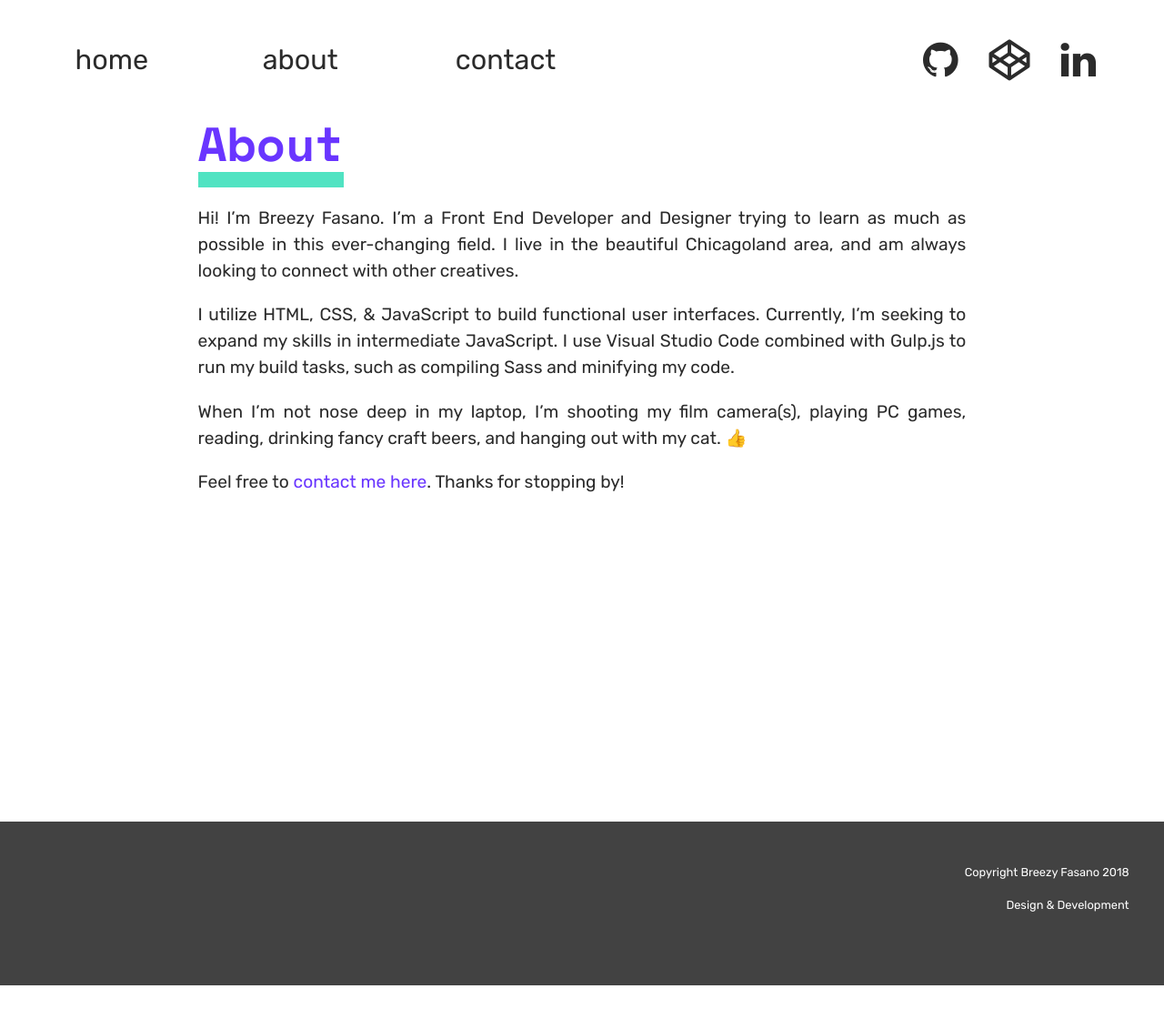
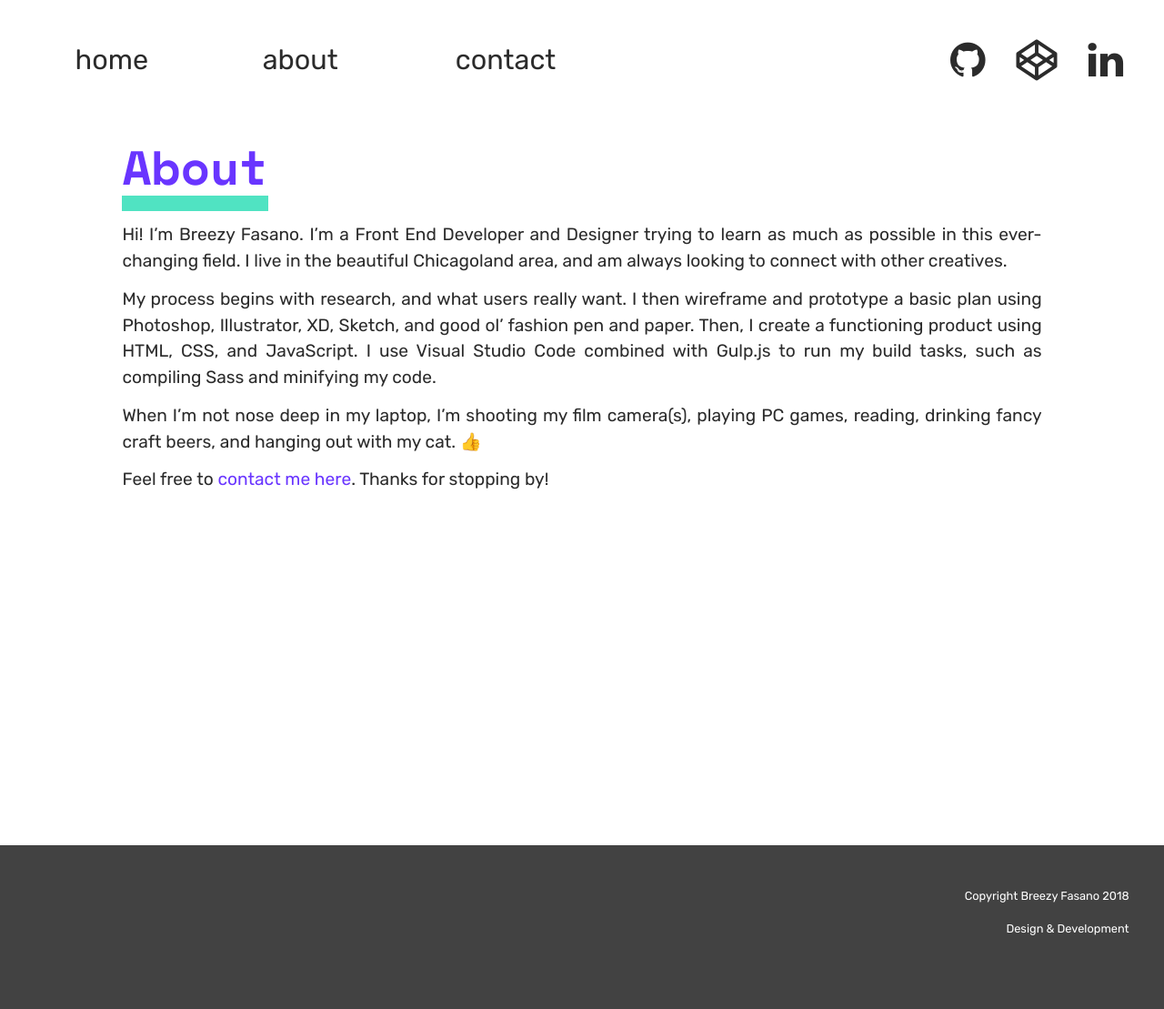
Before and after one commit to breezyfasano/breezyfasano-site, a Jekyll site: the page built from about.md, in a window 1280 px wide. Shown: the whole page at 91% size. Built offline with Jekyll 4.4.1, drawn with Linux system fonts in a browser that asks for light colours; nearby versions of some CDN libraries; before the commit the page ends 1083 px from its top, so only the background shows below that.

Commit message:
adjusted alignment and spacing issues

```diff
--- a/_layouts/contact.html
+++ b/_layouts/contact.html
@@ -3,11 +3,11 @@
 
 
 <div class="posts-container">
+        <div class="form-container">
                 <h1 class="page-header page-header--spacing"> {{ page.title }}</h1>
 
                 <span class="post-content">{{ content }}</span>
 
-    <div class="form-container">
                 <form name="contact" method="POST" netlify>
                         <p>
                                 <label class="label">Your Name: <br><input type="text" class="input--border" name="name" /></label>
--- a/_sass/_desktop-only.scss
+++ b/_sass/_desktop-only.scss
@@ -3,18 +3,18 @@
 
     // header navigation
 
+    .icons {
+        margin: 0 0 0 auto;
+    }
+
+
     .navigation {
         padding-bottom: 5vh;
+        flex-direction: row;
         li {
             font-size: 3.4vmin;
 
         }
-
-        & ul align-self::hover {
-            border-bottom: 5px solid $electricpurp;
-            transition: 0.2s;
-        }
-
     }
 
 
@@ -56,6 +56,7 @@
     .post-content {
         h2 {
             font-size: 2rem;
+            margin: 3vw 0 0 0;
         }
 
         h3 {
@@ -74,13 +75,16 @@
     }
 
     .posts-container {
-        max-width: 76vw;
+        max-width: 89vw;
+        margin: 2vw auto 0 auto;
     }
 
     // contact form styling
 
+
     .form-container {
         width: 40vw;
+        margin: 2vw auto 0 auto;
     }
 
     .button {
--- /dev/null
+++ b/_sass/_home-intro.scss
@@ -0,0 +1,24 @@
+.intro-container {
+    background: $basegray;
+    min-height: 48vh;
+    border: 25px solid white;
+}
+
+.myname {
+    font-family: $headerfont;
+    -webkit-text-fill-color: transparent;
+    -webkit-text-stroke-width: 1px;
+    -webkit-text-stroke-color: $mint;
+    font-size: 7vw;
+    padding: 0 5vw 3vw 5vw;
+    line-height: 10.5vw;
+}
+
+.intro-desc p {
+    font-family: $basefont;
+    color: #fff;
+    line-height: 1.7rem;
+    text-align: justify;
+    padding: 25px 6vw 25px 6vw;
+    letter-spacing: 1px;
+}
--- /dev/null
+++ b/_sass/_navigation.scss
@@ -0,0 +1,39 @@
+.icons {
+    margin: 3vw 0 0 5vw;
+}
+
+.icons span {
+    font-family: fontawesome !important;
+    font-size: 5vmin;
+    padding: 0 30px 0 0;
+
+}
+
+.navigation {
+    padding: 25px 15px 1vh 0;
+    display: flex;
+    flex-direction: column;
+}
+
+.navigation li {
+    display: inline;
+    font-size: 1rem;
+    font-family: $basefont;
+    padding-right: 5vw;
+    text-transform: lowercase;
+    padding-left: 4.5vw;
+}
+
+.navigation a {
+    color: white;
+}
+
+// .header-nav class applies to navigation instances anywhere outside the home page
+
+.header-nav {
+    margin: 25px 0 0 25px;
+}
+
+.header-nav a {
+    color: $basegray;
+}
--- a/_sass/_page.scss
+++ b/_sass/_page.scss
@@ -1,6 +1,6 @@
 .page-header { // also class used for post titles
     font-family: $headerfont;
-    font-size: 7vw;
+    font-size: 6vw;
     color: $electricpurp;
     display: inline-block;
     line-height: 8vw;
--- a/_sass/_posts.scss
+++ b/_sass/_posts.scss
@@ -2,6 +2,74 @@ body:not(a) {
     font-family: $basefont;
     line-height: 2rem;
     color: $basegray;
+}
+
+
+.posts-container {
+    padding: 0 5vw;
+    font-family: $basefont;
+    min-height: calc(100vh - 20vh); // sticky footer
+    margin: 5vw 5vw 0 5vw;
+}
+
+.post {
+    padding-top: 3%;
+
+}
+
+.home-post-content {
+    display: block;
+    margin-bottom: -10px;
+
+    p {
+        line-height: 2rem;
+    }
+}
+
+.tags {
+    font-family: $headerfont;
+    margin: 0 0 0 10px;
+    display: inline;
+    background-color: $mint;
+    padding: 5px;
+    border-radius: 5%;
+    font-size: .8rem;
+    color: $basegray;
+    font-weight: bold;
+}
+
+
+
+.home-post-title,
+.post-date {
+    display: inline;
+    font-family: $headerfont;
+    line-height: 7vh;
+    font-size: 1rem;
+}
+
+.post-date {
+    letter-spacing: 1px;
+    padding-left: 15px;
+    color: $basegray;
+}
+
+a {
+    color: $electricpurp;
+
+    &:hover {
+        border-bottom: 5px solid $electricpurp;
+        transition: 0.2s;
+    }
+}
+
+.icon-a {
+
+    &:hover {
+        border-bottom: 0px solid transparent;
+        transition: .2s;
+        color: transparent !important;
+    }
 }
 
 .posts-container {
@@ -32,7 +100,7 @@ body:not(a) {
 
     p {
         line-height: 1.5rem; //main line height for post body
-        margin-top: 20px;
+        margin-top: 1vw;
         font-size: 1rem;
         text-align: justify;
     }
@@ -55,7 +123,7 @@ body:not(a) {
     h2 {
         font-size:1.5rem;
         color: $electricpurp;
-        margin: 2vw 0 0 0;
+        margin: 7vw 0 0 0;
     }
 
     h3 {
--- a/about.md
+++ b/about.md
@@ -7,7 +7,7 @@ permalink: /about/
 
 Hi! I'm Breezy Fasano. I'm a Front End Developer and Designer trying to learn as much as possible in this ever-changing field. I live in the beautiful Chicagoland area, and am always looking to connect with other creatives.
 
-I utilize HTML, CSS, & JavaScript to build functional user interfaces. Currently, I'm seeking to expand my skills in intermediate JavaScript. I use Visual Studio Code combined with Gulp.js to run my build tasks, such as compiling Sass and minifying my code.
+My process begins with research, and what users really want. I then wireframe and prototype a basic plan using Photoshop, Illustrator, XD, Sketch, and good ol' fashion pen and paper. Then, I create a functioning product using HTML, CSS, and JavaScript. I use Visual Studio Code combined with Gulp.js to run my build tasks, such as compiling Sass and minifying my code.
 
 When I'm not nose deep in my laptop, I'm shooting my film camera(s), playing PC games, reading, drinking fancy craft beers, and hanging out with my cat. 👍
 
--- a/css/styles.scss
+++ b/css/styles.scss
@@ -47,143 +47,8 @@ a {
 // HOME styling
 
 
-
-
-.icons {
-    margin-left: auto;
-    padding-right: 30px;
-}
-
-.icons span {
-    font-family: fontawesome !important;
-    font-size: 5vmin;
-    padding-right: 30px;
-
-}
-
-.navigation {
-    padding: 25px 15px 1vh 0;
-    display: flex;
-}
-
-.navigation li {
-    display: inline;
-    font-size: 1rem;
-    font-family: $basefont;
-    padding-right: 5vw;
-    text-transform: lowercase;
-    padding-left: 4.5vw;
-}
-
-.navigation a {
-    color: white;
-}
-
-// .header-nav class applies to navigation instances anywhere outside the home page
-
-.header-nav {
-    margin: 25px 0 0 25px;
-}
-
-.header-nav a {
-    color: $basegray;
-}
-
-.intro-container {
-    background: $basegray;
-    min-height: 48vh;
-    border: 25px solid white;
-}
-
-.myname {
-    font-family: $headerfont;
-    -webkit-text-fill-color: transparent;
-    -webkit-text-stroke-width: 1px;
-    -webkit-text-stroke-color: $mint;
-    font-size: 7vw;
-    padding: 0 5vw 3vw 5vw;
-    line-height: 10.5vw;
-}
-
-.intro-desc p {
-    font-family: $basefont;
-    color: #fff;
-    line-height: 1.7rem;
-    text-align: justify;
-    padding: 25px 6vw 25px 6vw;
-    letter-spacing: 1px;
-}
-
-.posts-container {
-    padding: 0 5vw;
-    font-family: $basefont;
-    min-height: calc(100vh - 20vh); // sticky footer
-    margin: 0 auto 0 auto;
-}
-
-.post {
-    padding-top: 3%;
-
-}
-
-.home-post-content {
-    display: block;
-    margin-bottom: -10px;
-
-    p {
-        line-height: 2rem;
-    }
-}
-
-.tags {
-    font-family: $headerfont;
-    margin: 0 0 0 10px;
-    display: inline;
-    background-color: $mint;
-    padding: 5px;
-    border-radius: 5%;
-    font-size: .8rem;
-    color: $basegray;
-    font-weight: bold;
-}
-
-
-
-.home-post-title,
-.post-date {
-    display: inline;
-    font-family: $headerfont;
-    line-height: 7vh;
-    font-size: 1rem;
-}
-
-.post-date {
-    letter-spacing: 1px;
-    padding-left: 15px;
-    color: $basegray;
-}
-
-a {
-    color: $electricpurp;
-
-    &:hover {
-        border-bottom: 5px solid $electricpurp;
-        transition: 0.2s;
-    }
-}
-
-.icon-a {
-
-    &:hover {
-        border-bottom: 0px solid transparent;
-        transition: .2s;
-        color: transparent !important;
-    }
-}
-
-
-// END MOBILE FIRST STYLING
-
+@import 'navigation';
+@import 'home-intro';
 @import 'posts';
 @import 'syntax';
 @import 'reset';
```
Lines whose indentation alone changed are shown as unchanged.
